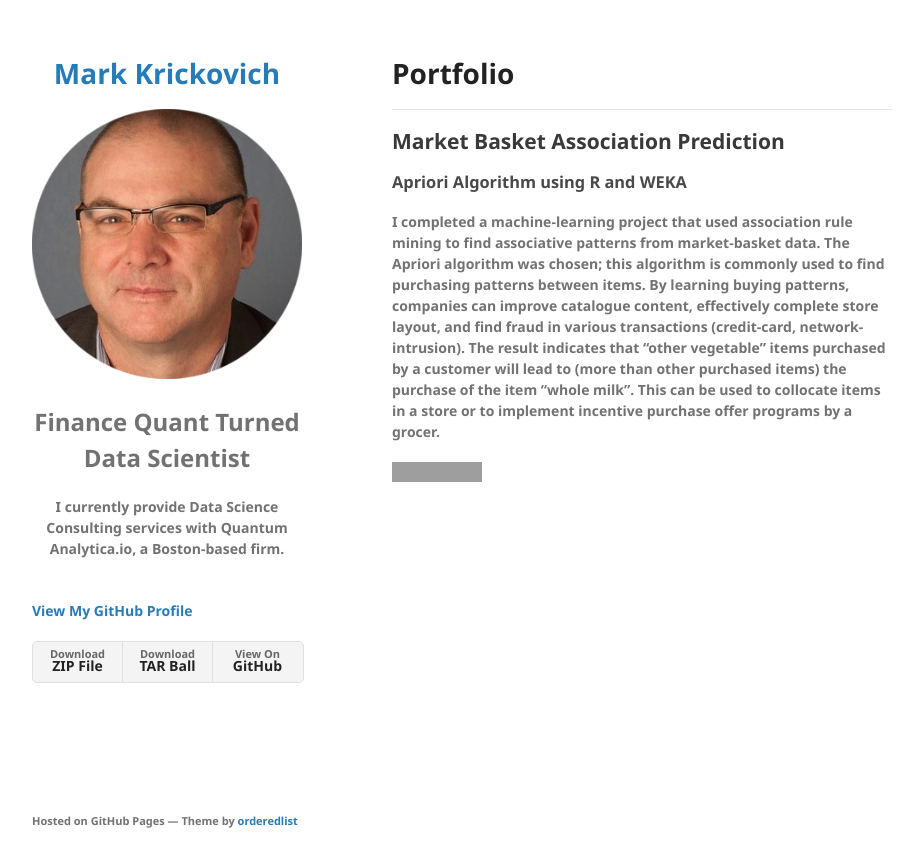
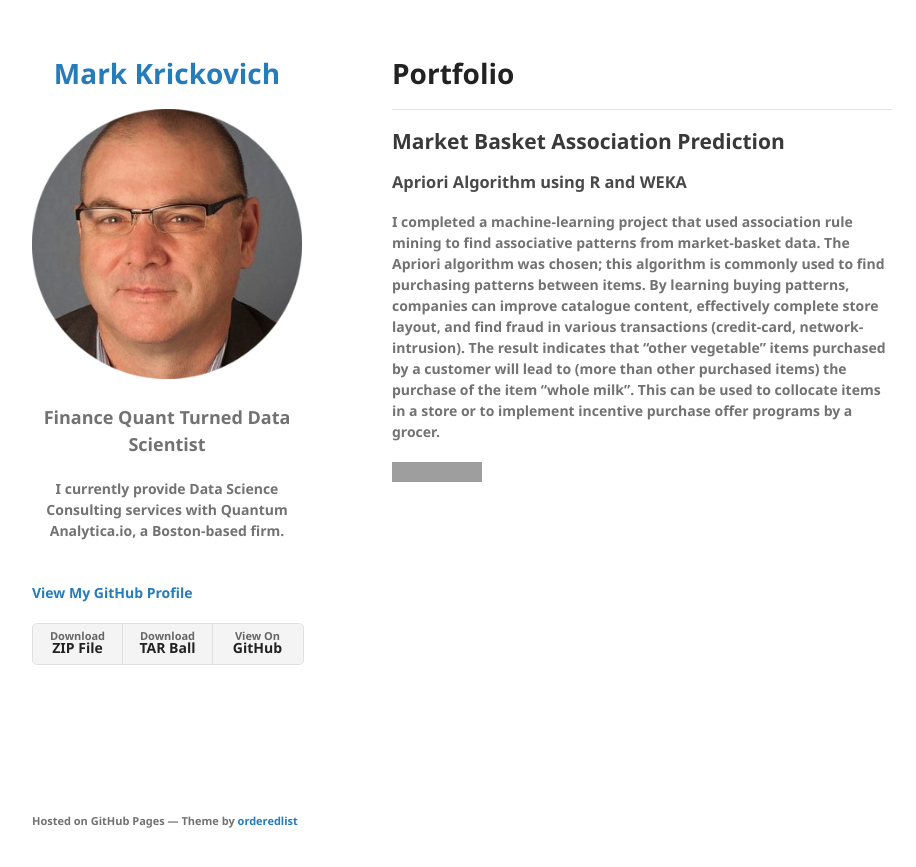
Before and after one commit to MarkKrickovich/MarkKrickovich.github.io, a Jekyll site: the page built from index.md, in a window 1280 px wide. Shown: the top 867 px of the page, without its empty margins (178-1094 px from the left). Built offline with Jekyll 4.4.1, drawn with Linux system fonts in a browser that asks for light colours; our own code applies the rules of GitHub Pages for plain Markdown files; grey boxes are pictures that could not be loaded.

Commit message:
Update _config.yml

```diff
--- a/_config.yml
+++ b/_config.yml
@@ -4,7 +4,7 @@ logo: "/assets/img/MK.png?raw=true"
 
 description:
    <p align="center">
-   <font size="+2"><b>Finance Quant Turned Data Scientist<b></font>
+   <font size="+1"><b>Finance Quant Turned Data Scientist<b></font>
    </p>
 
    <p align="center">
```
